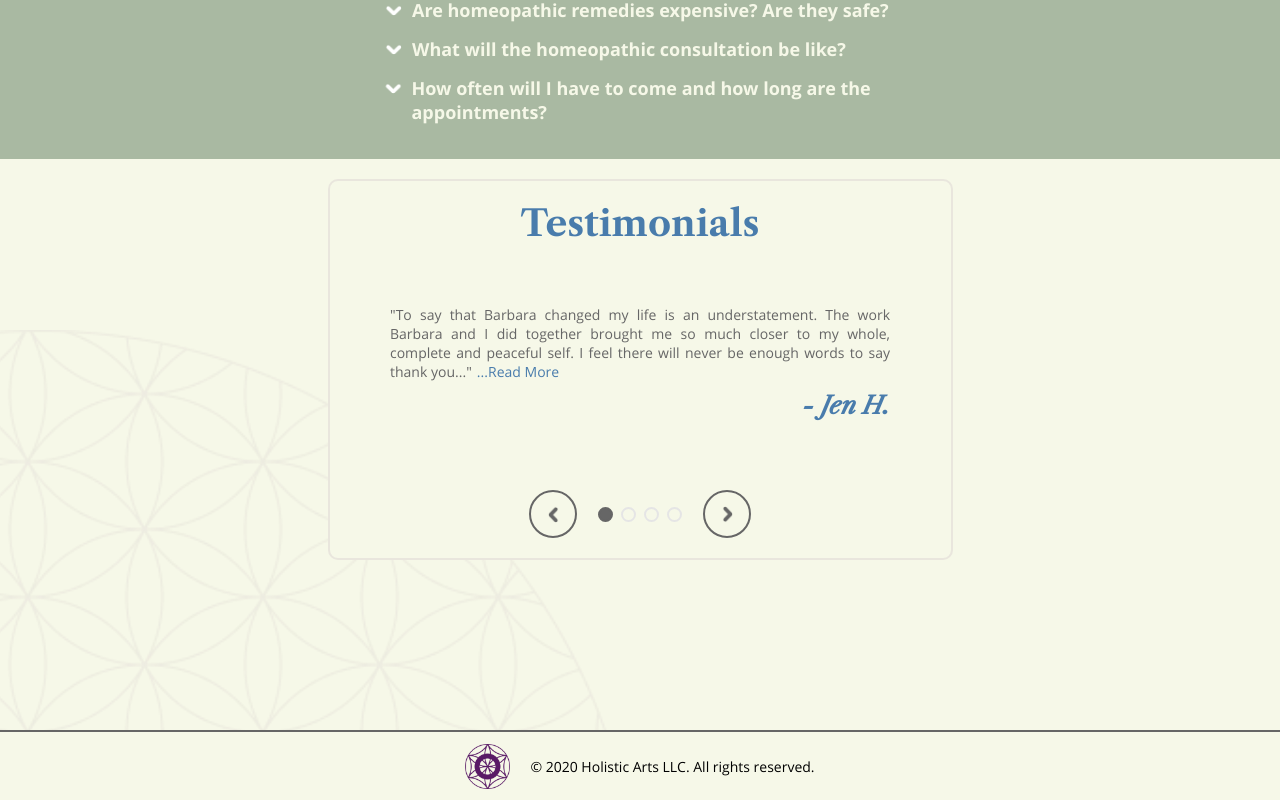
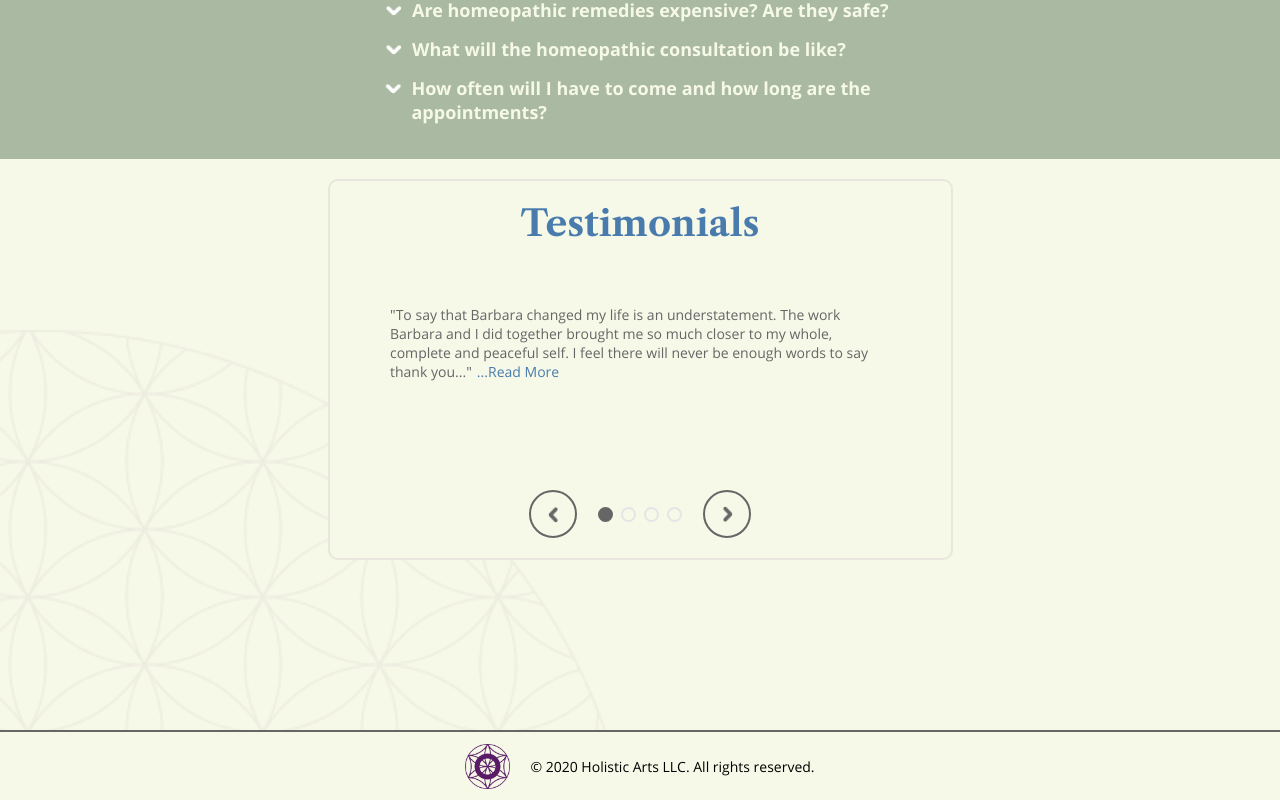
Before and after one commit to joe-gerhard/holistic-arts, a React (Create React App) app: page / in a window 1280 px wide. Shown: the part 861-1661 px from the top of the page. Built offline with nearby package versions, Linux system fonts and the light colour scheme; a web font is replaced by a local one.

Commit message:
Move author name in TestimonialSection

```diff
--- a/src/components/TestimonialSection/TestimonailSection.tsx
+++ b/src/components/TestimonialSection/TestimonailSection.tsx
@@ -43,7 +43,7 @@ const TestimonialSection: React.FC<TestimonialSectionProps> = ({
           <Styled.ReviewGroup>
             <Styled.ReviewText>
               {shouldShowFullReview ? (
-                <>"{reviews[reviewIdx].full}"</>
+                <>{reviews[reviewIdx].full} --{reviews[reviewIdx].author}</>
               ) : (
                 <>
                   "{reviews[reviewIdx].short}"
@@ -59,7 +59,6 @@ const TestimonialSection: React.FC<TestimonialSectionProps> = ({
                 </>
               )}
             </Styled.ReviewText>
-            <Styled.Name>- {reviews[reviewIdx].author}</Styled.Name>
           </Styled.ReviewGroup>
           <Styled.Controls>
             <Styled.ArrowButton onClick={handleClickLeft}>
--- a/src/components/TestimonialSection/styles.ts
+++ b/src/components/TestimonialSection/styles.ts
@@ -93,7 +93,7 @@ const ReviewText = styled.p(
   ({ theme }: PropsWithTheme) => css`
     font-family: "Open Sans", sans-serif;
     font-size: 14px;
-    text-align: justify;
+    text-align: left;
     color: ${theme.gray};
     margin-bottom: 10px;
     white-space: pre-line;
```
